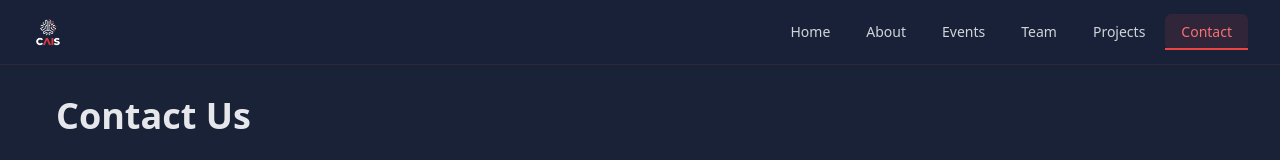
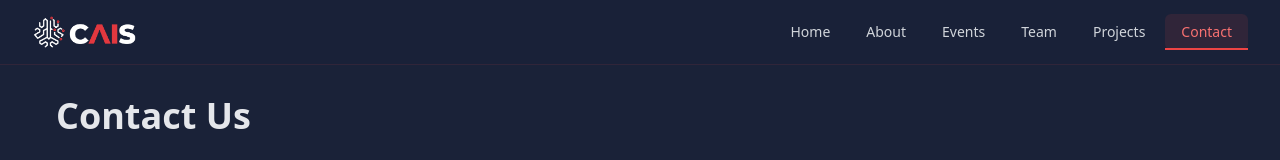
Before and after one commit to carletonai/cais-web, a React (Vite) app: page /cais-web/contact in a window 1280 px wide. Shown: the top 160 px of the page. Built offline with nearby package versions, Linux system fonts and the light colour scheme.

Commit message:
using header-club.png for navbar image

```diff
--- a/src/components/Navbar.tsx
+++ b/src/components/Navbar.tsx
@@ -27,7 +27,7 @@ export default function Navbar() {
           <div className="flex items-center">
             <Link to="/cais-web/" className="flex items-center group">
               <img
-                src="/cais-web/transparent-club.png"
+                src="/cais-web/header-club.png"
                 alt="CAIS Logo"
                 className="h-8 w-auto transition-transform duration-300 group-hover:scale-110"
               />
```
